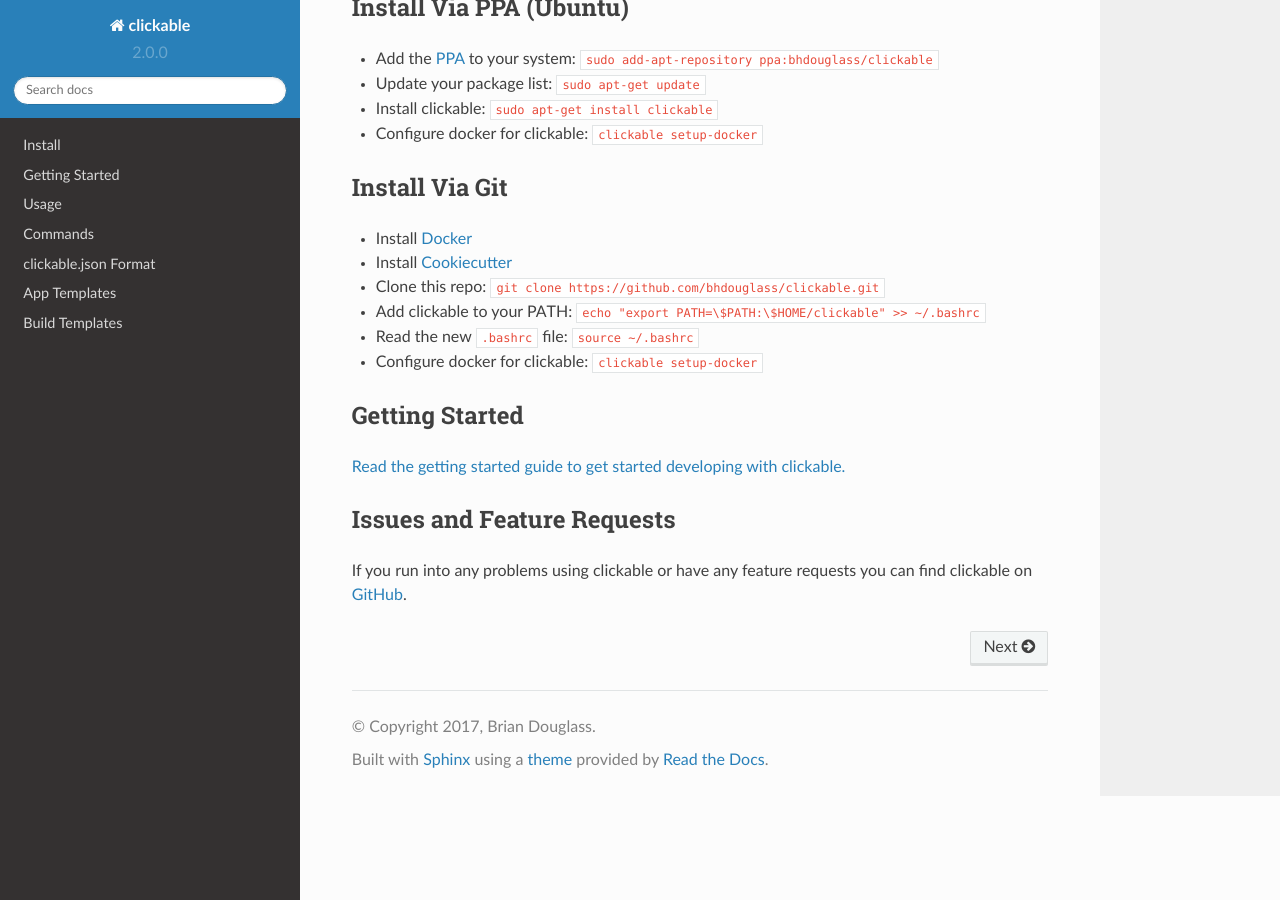
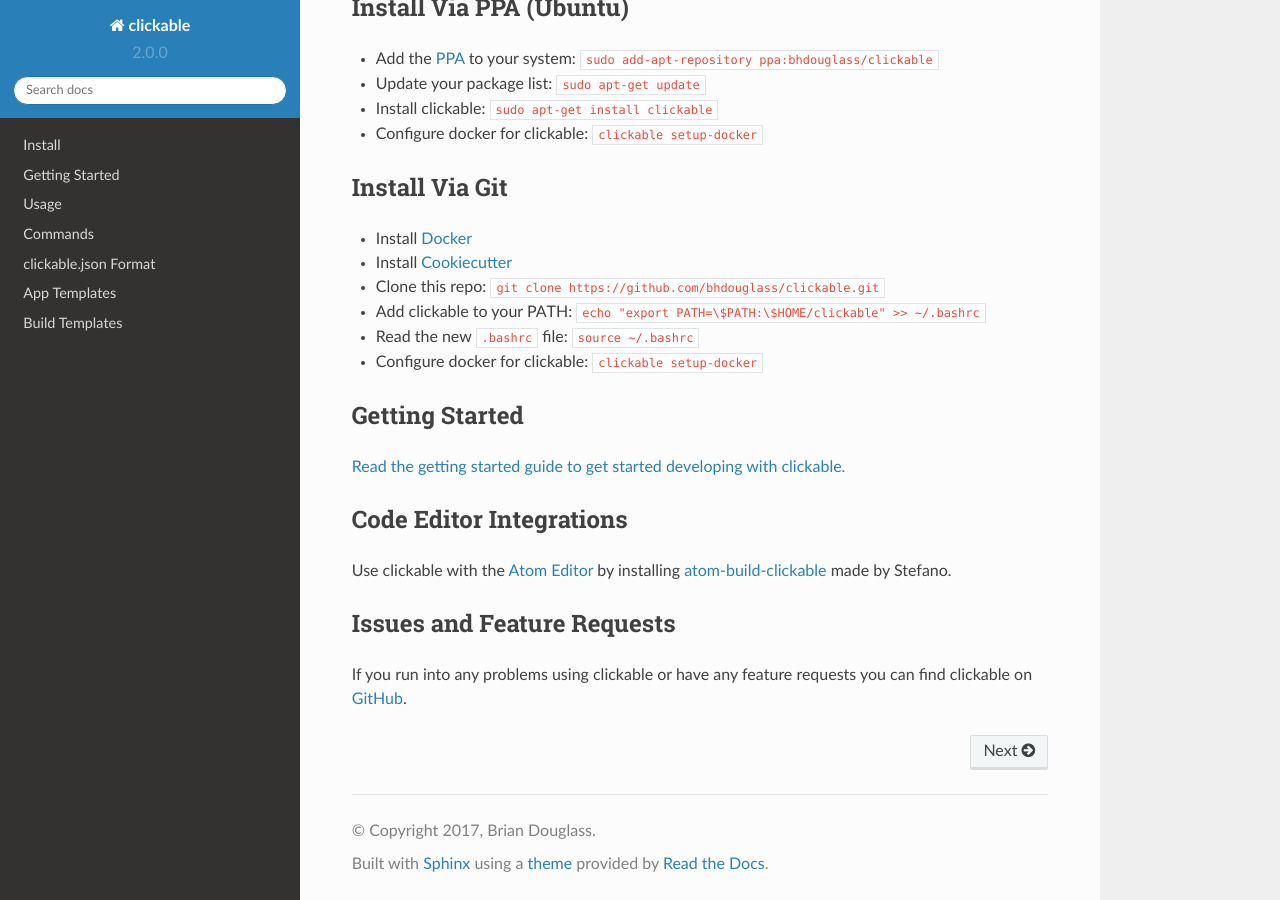
Before and after one commit to bhdouglass/clickable, a Sphinx documentation site: the page built from docs/index.rst, in a window 1280 px wide and 900 px high, scrolled down 585 px. Built offline with Sphinx 7.4.7 and the Read the Docs theme 2.0.0, drawn with Linux system fonts in a browser that asks for light colours.

Commit message:
Added links to atom-build-clickable

```diff
--- a/docs/index.rst
+++ b/docs/index.rst
@@ -47,6 +47,13 @@
 
 :ref:`Read the getting started guide to get started developing with clickable. <getting-started>`
 
+Code Editor Integrations
+------------------------
+
+Use clickable with the `Atom Editor <https://atom.io>`__ by installing
+`atom-build-clickable <https://atom.io/packages/atom-build-clickable>`__
+made by Stefano.
+
 Issues and Feature Requests
 ---------------------------
 
```
Also changed, not shown: README.md (+6 -0 lines).
